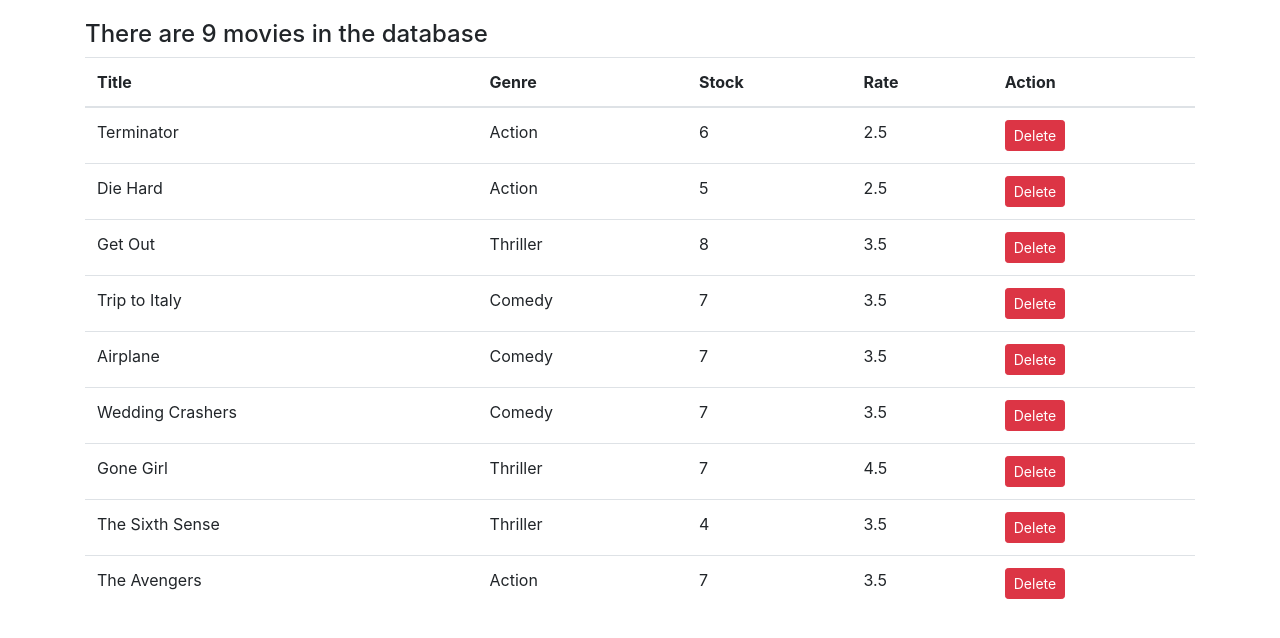
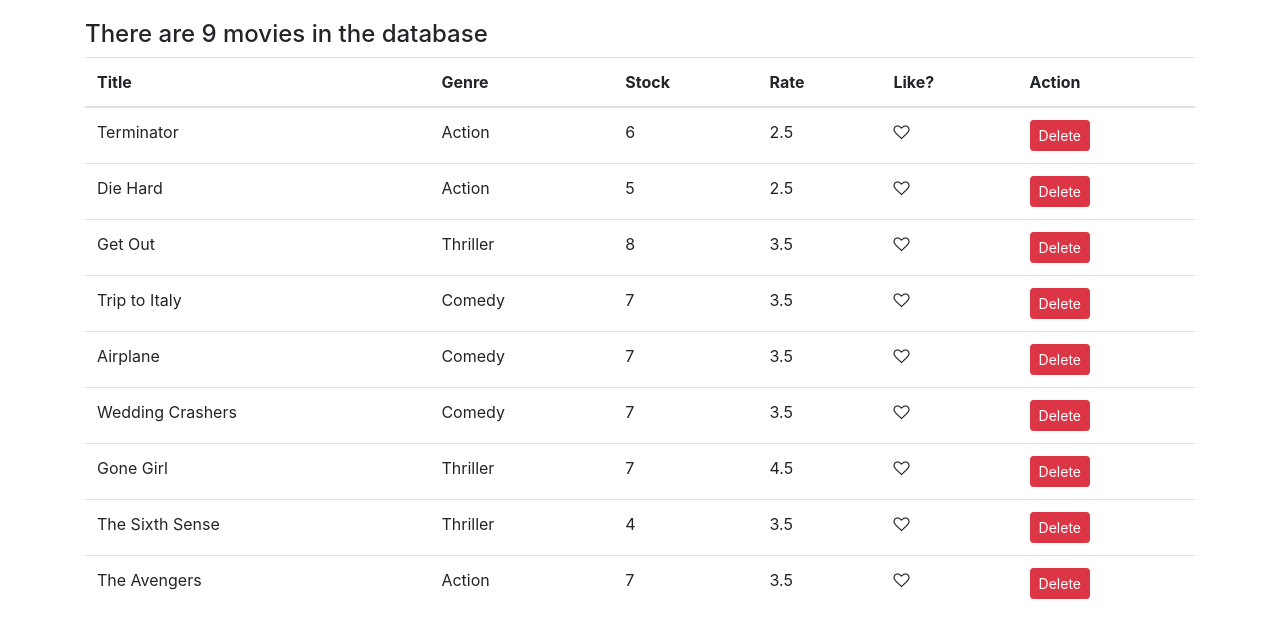
Before and after one commit to glitton/react-videoapp, a React (Create React App) app: page / in a window 1280 px wide. Shown: the top 638 px of the page. Built offline with nearby package versions, Linux system fonts and the light colour scheme.

Commit message:
working on like button

```diff
--- a/src/movies.jsx
+++ b/src/movies.jsx
@@ -5,12 +5,21 @@
 
 class Movies extends Component {
   state = {
-    movies
+    movies,
+    like: true
   };
 
   handleDelete = movie => {
     const newMovies = this.state.movies.filter(m => m._id !== movie._id);
     this.setState({ movies: newMovies });
+  };
+
+  toggleLike = movie => {
+    const likedMovie = this.state.movies.filter(m => m._id !== movie._id);
+    console.log("clicked movie", likedMovie);
+    if (this.state.like) {
+      this.setState({ like: !this.state.like });
+    }
   };
 
   render() {
@@ -20,6 +29,13 @@
         <td>{movie.genre.name}</td>
         <td>{movie.numberInStock}</td>
         <td>{movie.dailyRentalRate}</td>
+        <td>
+          <i
+            className={this.state.like ? "fa fa-heart-o" : "fa fa-heart"}
+            onClick={() => this.toggleLike(movie)}
+            aria-hidden="true"
+          ></i>
+        </td>
         <td>
           <button
             className="btn btn-danger btn-sm"
@@ -43,6 +59,7 @@
               <th>Genre</th>
               <th>Stock</th>
               <th>Rate</th>
+              <th>Like?</th>
               <th>Action</th>
             </tr>
           </thead>
```
